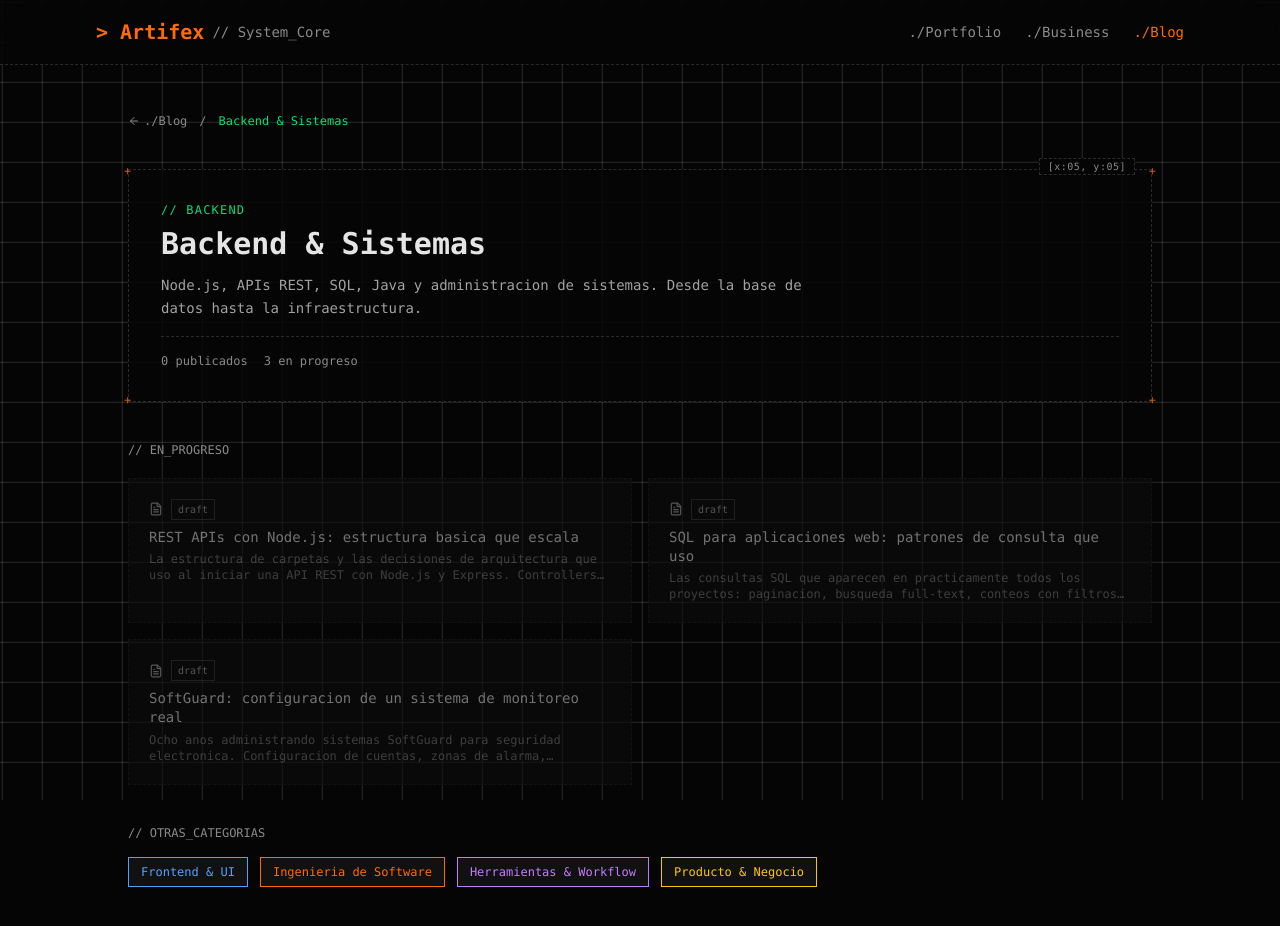
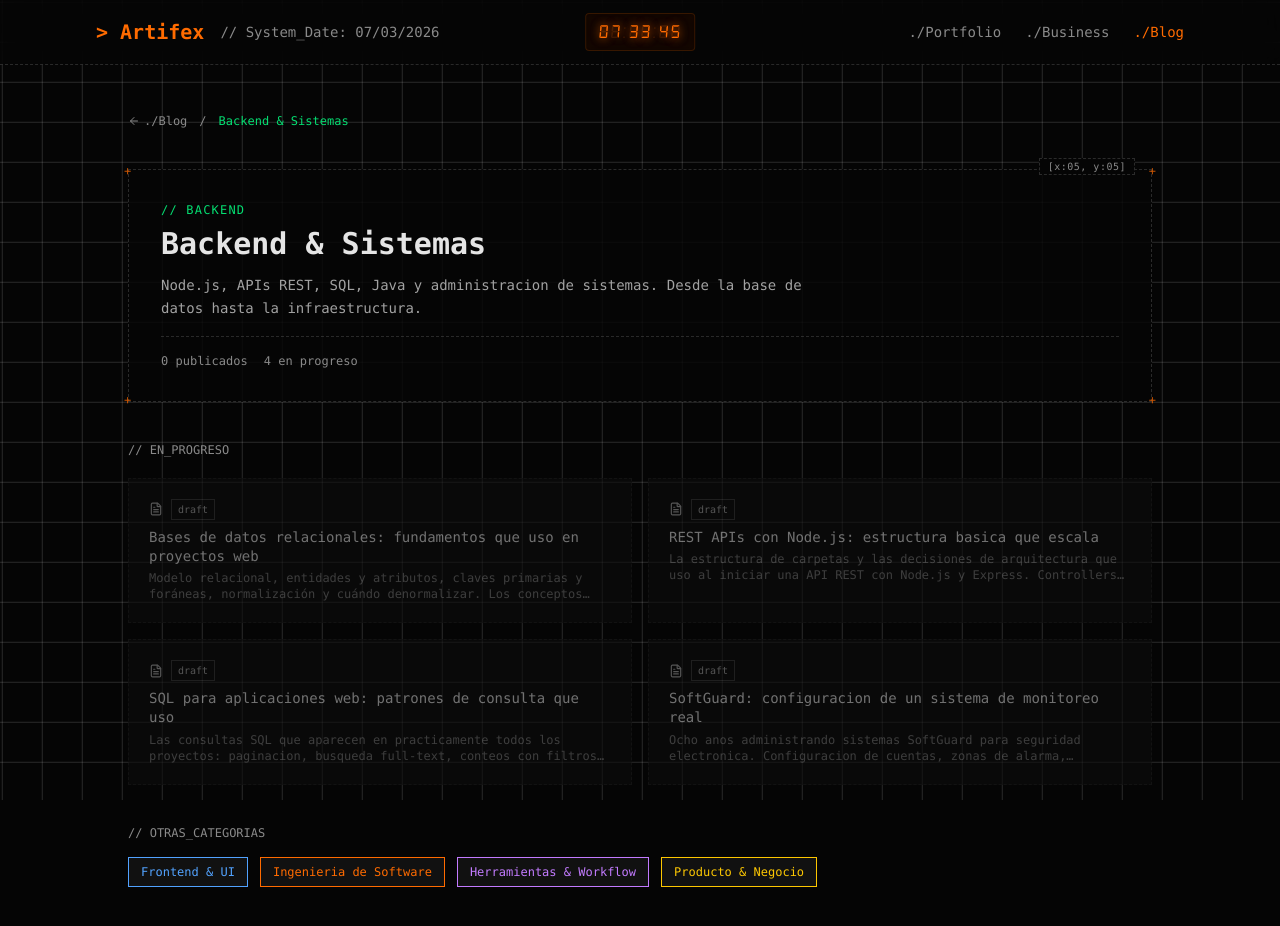
Before and after one commit to artifex94/artifex94.github.io, a React (Vite) app: page /blog/backend in a window 1280 px wide. Shown: the top 926 px of the page. Built offline with nearby package versions, Linux system fonts and the light colour scheme.

Commit message:
retoques estéticos al navBar

```diff
--- a/src/components/Navbar.tsx
+++ b/src/components/Navbar.tsx
@@ -1,16 +1,67 @@
+import { useState, useEffect } from 'react';
 import { Link, useLocation } from 'react-router-dom';
 
 export const Navbar = () => {
   const location = useLocation();
 
+  const [time, setTime] = useState(new Date());
+
+  // Actualizar la hora cada segundo
+  useEffect(() => {
+    const timer = setInterval(() => setTime(new Date()), 1000);
+    return () => clearInterval(timer);
+  }, []);
+
+  // Formateamos la fecha (DD/MM/YYYY)
+  const dateStr = time.toLocaleDateString('es-AR', {
+    day: '2-digit',
+    month: '2-digit',
+    year: 'numeric'
+  });
+
+  // Formateamos la hora (HH:MM:SS) asegurando 2 dígitos siempre
+  const timeStr = time.toLocaleTimeString('es-AR', {
+    hour: '2-digit',
+    minute: '2-digit',
+    second: '2-digit',
+    hour12: false
+  });
+
+  const [hh, mm, ss] = timeStr.split(':');
+
   return (
     <nav className="w-full border-b border-dashed border-line bg-base/80 backdrop-blur-md sticky top-0 z-50">
-      <div className="max-w-6xl mx-auto px-4 sm:px-6 lg:px-8 h-16 flex items-center justify-between">
-        <div className="flex items-center gap-2">
+      <div className="max-w-6xl mx-auto px-4 sm:px-6 lg:px-8 h-16 flex items-center justify-between relative">
+
+        <div className="flex items-center gap-2 md:gap-4 z-10">
           <span className="text-accent font-bold text-xl">&gt; Artifex</span>
-          <span className="text-secondary text-sm hidden sm:inline-block">// System_Core</span>
+          {/* Se oculta en móviles pequeños para que no colapse el menú */}
+          <span className="text-secondary text-sm hidden md:inline-block">
+            // System_Date: {dateStr}
+          </span>
         </div>
-        <div className="flex gap-6">
+
+        {/* Reloj Digital LED (Estilo Despertador) - Centrado */}
+        <div className="hidden sm:flex absolute left-1/2 top-1/2 -translate-x-1/2 -translate-y-1/2 font-digital text-accent bg-[#050200] px-3 py-1 rounded border border-accent/20 overflow-hidden items-center justify-center select-none shadow-[inset_0_0_10px_rgba(255,107,0,0.05)] z-0">
+          {/* Brillo tenue interno del display */}
+          <span className="absolute inset-0 bg-accent/5 blur-[2px]"></span>
+
+          {/* Base de segmentos "apagados" (88:88:88) */}
+          <span className="absolute text-accent/15 tracking-[0.1em] text-xl">
+            88:88:88
+          </span>
+
+          {/* Hora real con efecto de brillo neón y dos puntos titilantes */}
+          <span
+            className="relative z-10 tracking-[0.1em] text-xl flex items-center"
+            style={{ textShadow: '0 0 8px rgba(255, 107, 0, 0.8), 0 0 12px rgba(255, 107, 0, 0.4)' }}
+          >
+            {hh}<span className={time.getSeconds() % 2 === 0 ? "opacity-100" : "opacity-0"}>:</span>{mm}<span className={time.getSeconds() % 2 === 0 ? "opacity-100" : "opacity-0"}>:</span>{ss}
+          </span>
+        </div>
+
+        <div className="flex items-center gap-4 sm:gap-6 z-10">
+          <div className="flex gap-4 sm:gap-6">
             <Link
               to="/"
               className={`text-sm font-mono transition-colors ${location.pathname === '/' ? 'text-accent' : 'text-secondary hover:text-primary'}`}
@@ -30,6 +81,8 @@ export const Navbar = () => {
               ./Blog
             </Link>
           </div>
+
+        </div>
       </div>
     </nav>
   );
--- a/src/components/PlatziCarousel.tsx
+++ b/src/components/PlatziCarousel.tsx
@@ -353,6 +353,23 @@ export function PlatziCarousel() {
         </motion.div>
       </div>
 
+      {/* Link de referidos de Platzi */}
+      <div className="mt-5 flex justify-center">
+        <p className="text-[10px] font-mono text-secondary/70 bg-line/5 px-3 py-1.5 border border-dashed border-line/30">
+          <span className="text-accent mr-1">/&gt;</span>
+          Suscribite a Platzi con mi{' '}
+          <a
+            href="https://platzi.com/r/Ramiroesc18"
+            target="_blank"
+            rel="noopener noreferrer"
+            className="text-accent hover:text-white underline decoration-accent/40 hover:decoration-white transition-colors font-bold"
+          >
+            link de referidos
+          </a>
+          {' '}y ambos recibimos un mes gratis.
+        </p>
+      </div>
+
       {pendingDiploma && (
         <DiplomaDialog
           name={pendingDiploma.name}
--- a/src/data/blog.ts
+++ b/src/data/blog.ts
@@ -322,6 +322,42 @@ export const posts: BlogPost[] = [
   },
 
   {
+    slug:     'principios-testing-psicologia-tester',
+    title:    'Los principios del testing moderno y la psicología del tester profesional',
+    date:     '2026-05-01',
+    category: 'ingenieria',
+    tags:     ['testing', 'istqb', 'calidad', 'apuntes'],
+    summary:  'Los siete principios del testing según el ISTQB, la mentalidad que diferencia a un tester competente de uno mediocre, y por qué el testing independiente produce mejores resultados que el auto-testing. Basado en apuntes académicos de la carrera.',
+    readTime: 7,
+    status:   'draft',
+    content:  [],
+  },
+
+  {
+    slug:     'terminos-istqb-casos-de-prueba',
+    title:    'Vocabulario ISTQB: condición de prueba, caso de prueba, cobertura y Gherkin',
+    date:     '2026-05-01',
+    category: 'ingenieria',
+    tags:     ['testing', 'istqb', 'gherkin', 'cobertura', 'apuntes'],
+    summary:  'La terminología precisa del ISTQB aplicada a proyectos reales: condición de prueba, caso de prueba formal vs. informal, cuándo usar Gherkin Given/When/Then, y cómo medir cobertura de decisiones versus cobertura de sentencias.',
+    readTime: 9,
+    status:   'draft',
+    content:  [],
+  },
+
+  {
+    slug:     'design-patterns-creacionales-factory',
+    title:    'Patrones creacionales GoF: Factory Method y Abstract Factory en TypeScript',
+    date:     '2026-04-28',
+    category: 'ingenieria',
+    tags:     ['design-patterns', 'typescript', 'arquitectura', 'gof'],
+    summary:  'Cuándo un simple new() no alcanza: cómo los patrones Factory Method y Abstract Factory resuelven la creación de objetos en sistemas que necesitan extensibilidad. Ejemplos en TypeScript extraídos del libro original de Gamma et al.',
+    readTime: 8,
+    status:   'draft',
+    content:  [],
+  },
+
+  {
     slug:     'clean-code-practico',
     title:    'Clean Code en la practica: lo que realmente uso',
     date:     '2026-04-10',
@@ -410,6 +446,18 @@ export const posts: BlogPost[] = [
   },
 
   {
+    slug:     'ecmascript-moderno-features-que-uso',
+    title:    'ECMAScript moderno: las features que uso en cada proyecto',
+    date:     '2026-04-26',
+    category: 'frontend',
+    tags:     ['javascript', 'ecmascript', 'es6', 'typescript'],
+    summary:  'Destructuring, optional chaining, nullish coalescing, Promise.allSettled y módulos ES. Las features de ES6 a ES2024 que cambian cómo escribo JavaScript todos los días — con ejemplos reales de uso en proyectos de producción.',
+    readTime: 8,
+    status:   'draft',
+    content:  [],
+  },
+
+  {
     slug:     'tailwindcss-patrones-reales',
     title:    'TailwindCSS en proyectos reales: patrones que uso',
     date:     '2026-04-05',
@@ -460,6 +508,18 @@ export const posts: BlogPost[] = [
   },
 
   {
+    slug:     'fundamentos-bases-de-datos-relacionales',
+    title:    'Bases de datos relacionales: fundamentos que uso en proyectos web',
+    date:     '2026-04-24',
+    category: 'backend',
+    tags:     ['sql', 'bases-de-datos', 'relacional', 'postgres'],
+    summary:  'Modelo relacional, entidades y atributos, claves primarias y foráneas, normalización y cuándo denormalizar. Los conceptos que aplico al diseñar el esquema de base de datos de cualquier proyecto web.',
+    readTime: 10,
+    status:   'draft',
+    content:  [],
+  },
+
+  {
     slug:     'sql-patrones-aplicaciones-web',
     title:    'SQL para aplicaciones web: patrones de consulta que uso',
     date:     '2026-04-01',
@@ -493,6 +553,30 @@ export const posts: BlogPost[] = [
     tags:     ['vercel', 'deployment', 'ci-cd'],
     summary:  'Como configuro Vercel para proyectos de clientes: dominios custom, variables de entorno por ambiente, preview deployments y rollbacks en un clic.',
     readTime: 6,
+    status:   'draft',
+    content:  [],
+  },
+
+  {
+    slug:     'vitest-testing-library-react-vite',
+    title:    'Testing en React con Vite: Vitest + Testing Library desde cero',
+    date:     '2026-05-01',
+    category: 'herramientas',
+    tags:     ['vitest', 'testing-library', 'react', 'vite', 'typescript'],
+    summary:  'Cómo configuré 100+ tests en un proyecto React + Vite sin Jest ni Babel: configuración de Vitest, mock de framer-motion con Proxy, renderWithProviders y los patrones de test que funcionan con React 19.',
+    readTime: 10,
+    status:   'draft',
+    content:  [],
+  },
+
+  {
+    slug:     'playwright-automatizacion-capturas',
+    title:    'Playwright para automatización: captura de OG image y más allá del e2e',
+    date:     '2026-05-01',
+    category: 'herramientas',
+    tags:     ['playwright', 'automatizacion', 'seo', 'og-image'],
+    summary:  'Playwright como herramienta de build: captura automática de OG images 1200×630, preview server automation, mock de matchMedia para prefers-reduced-motion e integración con npm scripts. Más allá del testing e2e.',
+    readTime: 7,
     status:   'draft',
     content:  [],
   },
@@ -536,6 +620,30 @@ export const posts: BlogPost[] = [
   },
 
   {
+    slug:     'presupuestar-proyecto-web-argentina',
+    title:    'Cómo presupuestar un proyecto web en Argentina: mi método',
+    date:     '2026-04-27',
+    category: 'producto',
+    tags:     ['freelance', 'presupuesto', 'negocio', 'argentina'],
+    summary:  'Descomponer un proyecto en horas reales, aplicar la tarifa correcta, manejar los pedidos de "algo rapido" y establecer condiciones de pago que protegen el trabajo. El método que uso para proyectos a medida desde landing pages hasta sistemas completos.',
+    readTime: 7,
+    status:   'draft',
+    content:  [],
+  },
+
+  {
+    slug:     'modelo-negocio-desarrollador-freelance',
+    title:    'El modelo de negocio del desarrollador freelance: lo que aprendí estructurándolo',
+    date:     '2026-04-23',
+    category: 'producto',
+    tags:     ['freelance', 'negocio', 'bmc', 'emprendimiento'],
+    summary:  'Aplicar el Business Model Canvas a un servicio de desarrollo freelance revela problemas que el código no puede resolver: segmentos mal definidos, canales sin testar y propuesta de valor que no resuena. Mi experiencia armando el modelo de negocios desde cero.',
+    readTime: 9,
+    status:   'draft',
+    content:  [],
+  },
+
+  {
     slug:     'okrs-proyectos-personales',
     title:    'OKRs para proyectos personales: como los uso',
     date:     '2026-03-30',
--- a/src/index.css
+++ b/src/index.css
@@ -7,6 +7,7 @@
   --color-secondary: var(--text-secondary);
   --color-accent: var(--accent-orange);
   --font-mono: ui-monospace, SFMono-Regular, Menlo, Monaco, Consolas, monospace;
+  --font-digital: 'DS-Digital', monospace;
 }
 
 @layer base {
@@ -17,6 +18,13 @@
     --text-primary: #e5e5e5;
     --text-secondary: #8a8a8a;
     --accent-orange: #ff6b00; /* Naranja vibrante de acento */
+  }
+
+  @font-face {
+    font-family: 'DS-Digital';
+    src: url('/fonts/DS-DIGI.TTF') format('truetype');
+    font-weight: normal;
+    font-style: normal;
   }
 
   body {
--- a/src/pages/blog/Blog.tsx
+++ b/src/pages/blog/Blog.tsx
@@ -17,10 +17,10 @@ const DonationsSection = () => (
         <h2 className="text-xl font-bold text-primary mb-2">Si el contenido te sirvio, considerá invitarme algo</h2>
         <p className="text-sm text-primary/60 leading-relaxed max-w-2xl">
           Este blog no tiene publicidad, no tiene paywall y nunca va a tener.
-          Cada articulo lleva horas de investigacion, prueba y escritura — y lo comparto libre porque creo
+          Cada articulo lleva horas de investigación, prueba y escritura — y lo comparto libre porque creo
           que el conocimiento tiene que circular. Si algo de lo que escribi te ahorro tiempo, te destrabo
-          un problema o simplemente te gusto, podes devolver un poco de esa energia aca abajo.
-          Cualquier colaboracion, por minima que sea, significa muchisimo y me motiva a seguir publicando.
+          un problema o simplemente te gusto, podes devolver un poco de esa energía aca abajo.
+          Cualquier colaboración, por mínima que sea, significa muchísimo y me motiva a seguir publicando.
         </p>
       </div>
 
@@ -43,8 +43,8 @@ const DonationsSection = () => (
             </span>
           </div>
           <p className="text-xs text-primary/50 leading-relaxed">
-            La forma mas rapida si estas en Argentina: pago en ARS via MercadoPago,
-            sin registrarte ni dar vueltas. Con el valor de un cafe ya me estas bancando un monton.
+            La forma más rápida si estás en Argentina: pago en ARS vía MercadoPago,
+            sin registrarte ni dar vueltas. Con el valor de un café ya me estás bancando un montón.
           </p>
           <span className="flex items-center gap-1 text-xs text-[#E67E32]/60 font-mono group-hover:text-[#E67E32] transition-colors mt-auto">
             Invitame un cafecito <ExternalLink className="w-3 h-3" />
@@ -64,11 +64,11 @@ const DonationsSection = () => (
               <span className="font-bold text-primary group-hover:text-green-400 transition-colors">Matecito</span>
             </div>
             <span className="text-[10px] font-mono border border-green-500/40 text-green-400 bg-green-500/10 px-2 py-0.5">
-              Otra opcion local
+              Otra opción local
             </span>
           </div>
           <p className="text-xs text-primary/50 leading-relaxed">
-            Si preferis Matecito, aca estoy tambien. Mismo espiritu: colaboracion directa,
+            Si preferís Matecito, acá estoy también. Mismo espíritu: colaboración directa,
             sin intermediarios raros, todo en pesos. Cada matecito cuenta igual de bien.
           </p>
           <span className="flex items-center gap-1 text-xs text-green-500/60 font-mono group-hover:text-green-400 transition-colors mt-auto">
@@ -130,8 +130,8 @@ export const Blog = () => {
               <p className="text-secondary text-xs font-mono tracking-widest uppercase mb-1">// Knowledge_Base</p>
               <h1 className="text-3xl md:text-4xl font-bold text-primary mb-3 tracking-tight">Blog & Notas</h1>
               <p className="text-primary/70 text-sm md:text-base leading-relaxed max-w-2xl">
-                Apuntes de estudio, exploraciones tecnicas e implementaciones que vale la pena documentar.
-                Sin pretensiones -- esto es un registro de lo que aprendo mientras lo aprendo.
+                Apuntes de estudio, exploraciones técnicas e implementaciones que vale la pena documentar.
+                Sin pretensiones -- ésto es un registro de lo que aprendo mientras lo aprendo.
               </p>
             </div>
           </div>
@@ -260,7 +260,7 @@ export const Blog = () => {
                   <>
                     <p className="text-secondary text-xs font-mono mb-3">// STATUS: INITIALIZING</p>
                     <p className="text-primary/50 text-sm max-w-md mx-auto leading-relaxed">
-                      Las categorias estan listas. Las primeras publicaciones apareceran aqui cuando cambien a estado publicado en blog.ts.
+                      Las categorías estan listas. Las primeras publicaciones apareceran aqui cuando cambien a estado publicado en blog.ts.
                     </p>
                   </>
                 )}
```
Also changed, not shown: public/fonts/DS-DIGI.TTF (added), 1 other file (tests, documents, lock files or other folders). Lines whose indentation alone changed are shown as unchanged.
